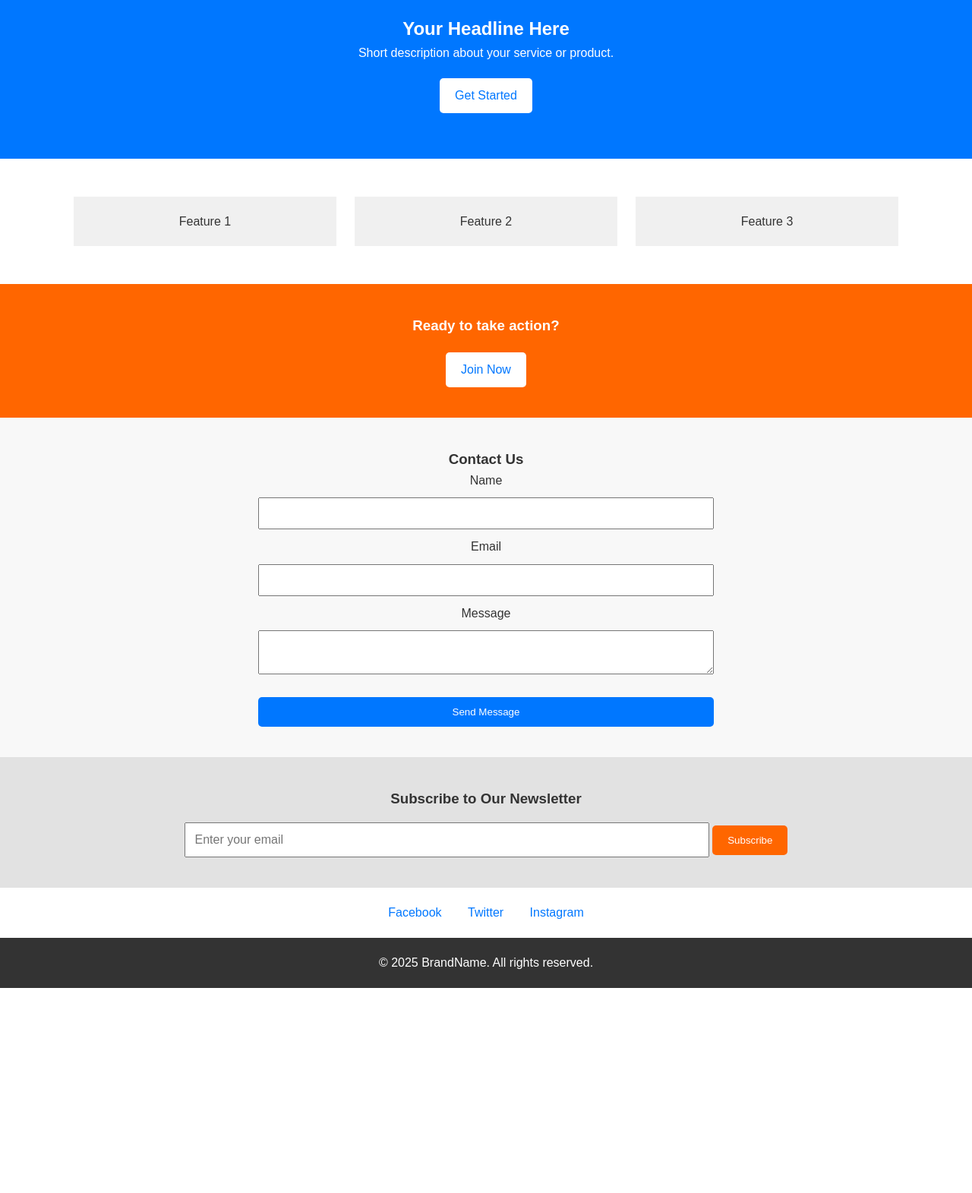
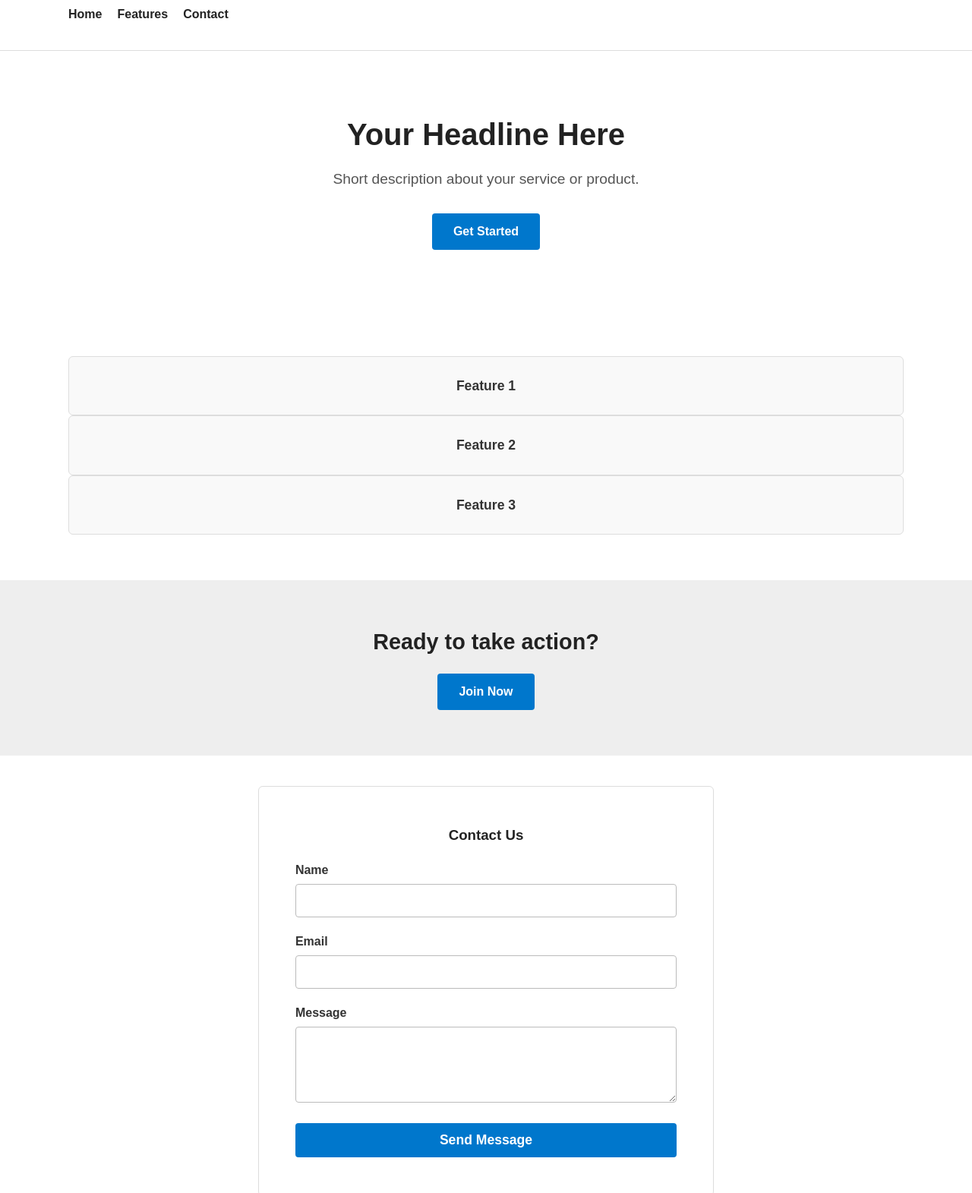
Before and after one commit to Jane-Emmanuel/A-modern-responsive-landing-page-built-with-HTML-CSS., a plain HTML site: page index.html in a window 1280 px wide. Shown: the part 81-1652 px from the top of the page at 76% size. Before the commit the page ends 1382 px from the top, so only its background shows below. Drawn offline with Linux system fonts and the light colour scheme.

Commit message:
Update style.css

```diff
--- a/style.css
+++ b/style.css
@@ -1,38 +1,231 @@
+/* Reset & base */
 * {
+  box-sizing: border-box;
   margin: 0;
   padding: 0;
-  box-sizing: border-box;
 }
+
 body {
   font-family: Arial, sans-serif;
-  line-height: 1.6;
+  line-height: 1.5;
+  color: #222;
+  background-color: #fff;
+}
+
+/* Container for consistent width and padding */
+.container {
+  width: 90%;
+  max-width: 1100px;
+  margin: 0 auto;
+  padding: 20px 0;
+}
+
+/* Header styles */
+header {
+  border-bottom: 1px solid #ddd;
+  padding: 15px 0;
+}
+
+.logo {
+  font-size: 1.8rem;
+  font-weight: bold;
+}
+
+nav ul {
+  list-style: none;
+  display: flex;
+  gap: 20px;
+  margin-top: 10px;
+}
+
+nav a {
+  text-decoration: none;
+  color: #222;
+  font-weight: 600;
+  transition: color 0.3s ease;
+}
+
+nav a:hover {
+  color: #0077cc;
+}
+
+/* Hero section */
+.hero {
+  text-align: center;
+  padding: 60px 20px;
+}
+
+.hero h2 {
+  font-size: 2.5rem;
+  margin-bottom: 15px;
+}
+
+.hero p {
+  font-size: 1.2rem;
+  margin-bottom: 30px;
+  color: #555;
+}
+
+.btn {
+  display: inline-block;
+  padding: 12px 28px;
+  background-color: #0077cc;
+  color: white;
+  text-decoration: none;
+  border-radius: 4px;
+  font-weight: 700;
+  cursor: pointer;
+  transition: background-color 0.3s ease;
+  border: none;
+  font-size: 1rem;
+}
+
+.btn:hover,
+.btn:focus {
+  background-color: #005fa3;
+  outline: none;
+}
+
+/* Features section */
+.features {
+  display: flex;
+  gap: 20px;
+  justify-content: center;
+  margin: 40px 0;
+  flex-wrap: wrap;
+}
+
+.feature-card {
+  background-color: #f9f9f9;
+  border: 1px solid #ddd;
+  border-radius: 6px;
+  padding: 25px 20px;
+  flex: 1 1 250px;
+  text-align: center;
+  font-weight: 600;
+  font-size: 1.1rem;
   color: #333;
 }
-.container {
-  width: 90%;
-  max-width: 1200px;
-  margin: auto;
+
+/* CTA section */
+.cta {
+  background-color: #eee;
+  padding: 40px 20px;
+  text-align: center;
+  margin-bottom: 40px;
 }
-header {
-  background: #f8f8f8;
+
+.cta h3 {
+  font-size: 1.8rem;
+  margin-bottom: 20px;
+}
+
+/* Contact & Newsletter forms */
+.contact-form,
+.newsletter {
+  border: 1px solid #ddd;
+  padding: 30px 20px;
+  margin-bottom: 40px;
+  border-radius: 6px;
+  max-width: 600px;
+  margin-left: auto;
+  margin-right: auto;
+}
+
+.contact-form h3,
+.newsletter h3 {
+  margin-bottom: 20px;
+  font-weight: 700;
+  text-align: center;
+}
+
+form label {
+  display: block;
+  margin-bottom: 6px;
+  font-weight: 600;
+  color: #333;
+}
+
+form input[type="text"],
+form input[type="email"],
+form textarea {
+  width: 100%;
+  padding: 12px;
+  margin-bottom: 20px;
+  border: 1px solid #bbb;
+  border-radius: 4px;
+  font-size: 1rem;
+  font-family: inherit;
+  resize: vertical;
+}
+
+form textarea {
+  min-height: 100px;
+}
+
+form button.btn {
+  width: 100%;
+  font-size: 1.1rem;
+}
+
+/* Social section */
+.social {
+  text-align: center;
+  margin-bottom: 40px;
+}
+
+.social a {
+  margin: 0 12px;
+  text-decoration: none;
+  color: #0077cc;
+  font-weight: 600;
+  font-size: 1.1rem;
+  transition: color 0.3s ease;
+}
+
+.social a:hover,
+.social a:focus {
+  color: #005fa3;
+}
+
+/* Footer */
+footer {
+  background-color: #f7f7f7;
+  text-align: center;
   padding: 20px 0;
+  font-size: 0.9rem;
+  color: #666;
+  border-top: 1px solid #ddd;
 }
-.logo { float: left; }
-nav ul { float: right; list-style: none; }
-nav ul li { display: inline; margin-left: 20px; }
-.hero { background: #0077ff; color: white; padding: 60px 0; text-align: center; }
-.btn { background: #fff; color: #0077ff; padding: 10px 20px; text-decoration: none; border-radius: 5px; margin-top: 20px; display: inline-block; cursor: pointer; }
-.features { padding: 40px 0; text-align: center; }
-.feature-card { display: inline-block; width: 30%; margin: 10px; padding: 20px; background: #f0f0f0; }
-.cta { background: #ff6600; color: white; padding: 40px 0; text-align: center; }
-.contact-form { padding: 40px 0; background: #f8f8f8; text-align: center; }
-.contact-form form { max-width: 600px; margin: 0 auto; display: flex; flex-direction: column; }
-.contact-form input, .contact-form textarea { margin: 10px 0; padding: 10px; font-size: 16px; }
-.contact-form button { padding: 12px 20px; background: #0077ff; color: white; border: none; cursor: pointer; }
-.newsletter { background: #e2e2e2; padding: 40px 0; text-align: center; }
-.newsletter input { padding: 12px; font-size: 16px; width: 60%; }
-.newsletter button { padding: 12px 20px; background-color: #ff6600; color: white; border: none; cursor: pointer; }
-.social { padding: 20px 0; text-align: center; }
-.social a { margin: 0 15px; color: #0077ff; text-decoration: none; }
-#scrollTopBtn { position: fixed; bottom: 30px; right: 30px; background-color: #0077ff; color: white; padding: 10px 20px; border-radius: 5px; border: none; display: none; }
-footer { background: #333; color: white; text-align: center; padding: 20px 0; }
+
+/* Scroll to top button */
+#scrollTopBtn {
+  display: none;
+  position: fixed;
+  bottom: 35px;
+  right: 35px;
+  padding: 12px 16px;
+  font-size: 1rem;
+  background-color: #0077cc;
+  color: white;
+  border: none;
+  border-radius: 50%;
+  cursor: pointer;
+  box-shadow: 0 3px 6px rgba(0,0,0,0.2);
+  transition: background-color 0.3s ease;
+  z-index: 1000;
+}
+
+#scrollTopBtn:hover,
+#scrollTopBtn:focus {
+  background-color: #005fa3;
+  outline: none;
+}
+
+/* Responsive tweaks */
+@media (max-width: 768px) {
+  .features {
+    flex-direction: column;
+    align-items: center;
+  }
+}
```
